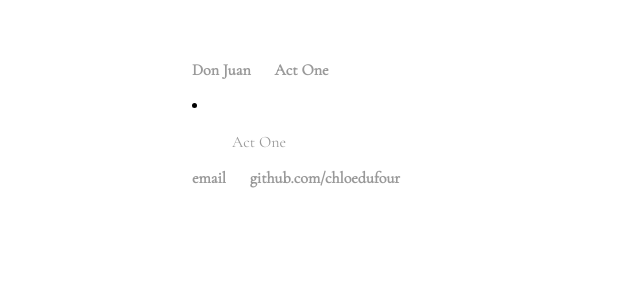
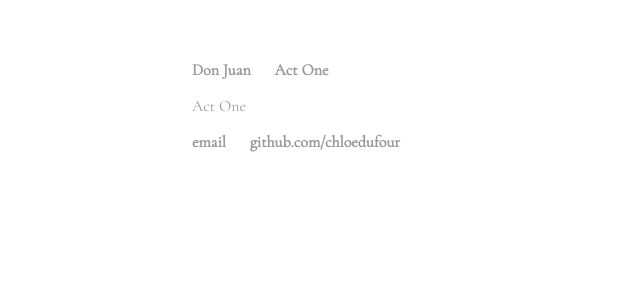
Before and after one commit to chloedufour/cdufour.github.io, a Jekyll site: the page built from final/DonJuan/index.html, in a window 1280 px wide. Shown: the top 300 px of the page, without its empty margins (0-640 px from the left). Built offline with Jekyll 4.4.1, drawn with Linux system fonts in a browser that asks for light colours.

Commit message:
Update index.html

```diff
--- a/final/DonJuan/index.html
+++ b/final/DonJuan/index.html
@@ -3,6 +3,4 @@ layout: donjuan
 title: "Don Juan"
 ---
 
-<li>
-	<ul><a href="final/DonJuan/Act1/index.html">Act One</a></ul>
-</li>
+<p><a href="final/DonJuan/Act1/index.html">Act One</a></p>
```
